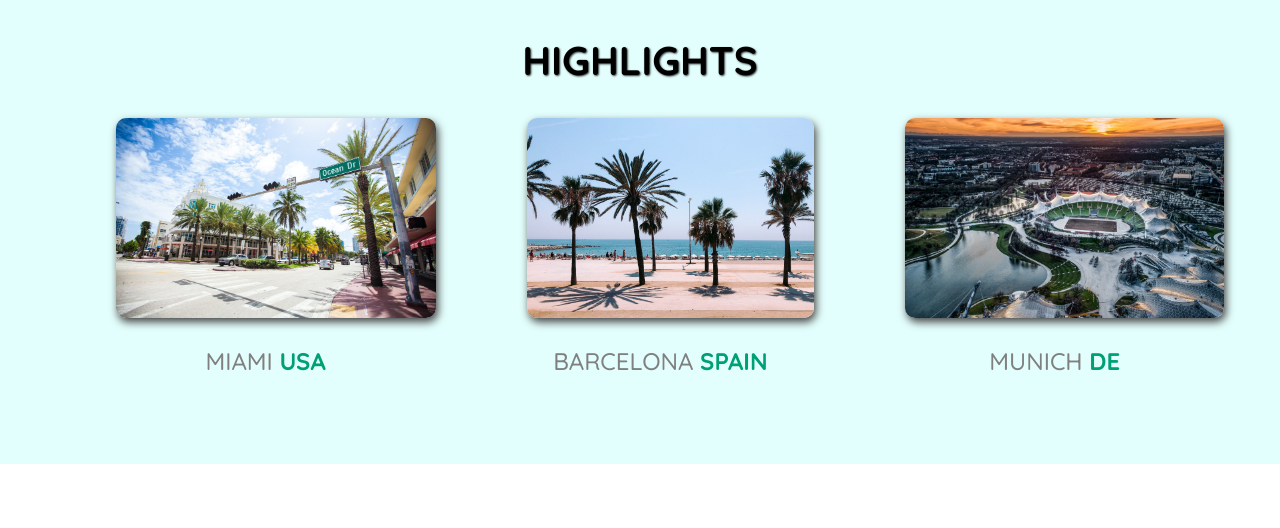
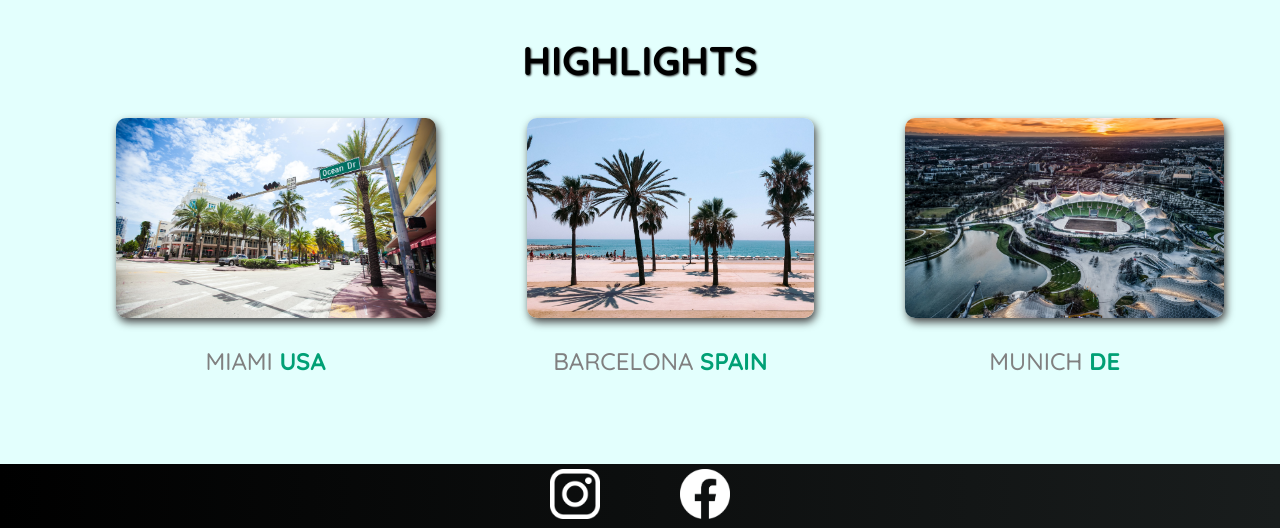
Before and after one commit to insendkost/travel-page, a plain HTML site: page index.html in a window 1280 px wide. Shown: the part 822-1350 px from the top of the page. Before the commit the page ends 1286 px from the top, so only its background shows below. Drawn offline with Linux system fonts and the light colour scheme.

Commit message:
footer with icons was added

```diff
--- a/index.html
+++ b/index.html
@@ -64,6 +64,19 @@
       </section>
     </main>
     <!-- FOOTER -->
-    <footer></footer>
+    <footer>
+      <ul>
+        <li>
+          <a href="https://www.instagram.com"
+            ><img src="/images/icons/insta.png" alt="instagram"
+          /></a>
+        </li>
+        <li>
+          <a href="https://www.facebook.com"
+            ><img src="/images/icons/facebook.png" alt="facebook"
+          /></a>
+        </li>
+      </ul>
+    </footer>
   </body>
 </html>
--- a/styles/style.css
+++ b/styles/style.css
@@ -92,3 +92,25 @@
 .destination strong{
     color: rgb(0, 160,117);
 }
+
+footer {
+    /* background-color: rgb(68, 67, 67); */
+    background: linear-gradient(90deg,rgb(0, 0, 0),rgb(25, 29, 29));
+
+}
+footer img{
+    height: 50px;
+    margin: 0px 40px;
+    padding: 5px 0;
+}
+footer ul{
+    margin: 0px;
+    padding: 0px;
+    display: flex;
+    flex-direction: row;
+    justify-content: center;
+}
+footer li{
+    list-style-type: none;
+
+}
```
